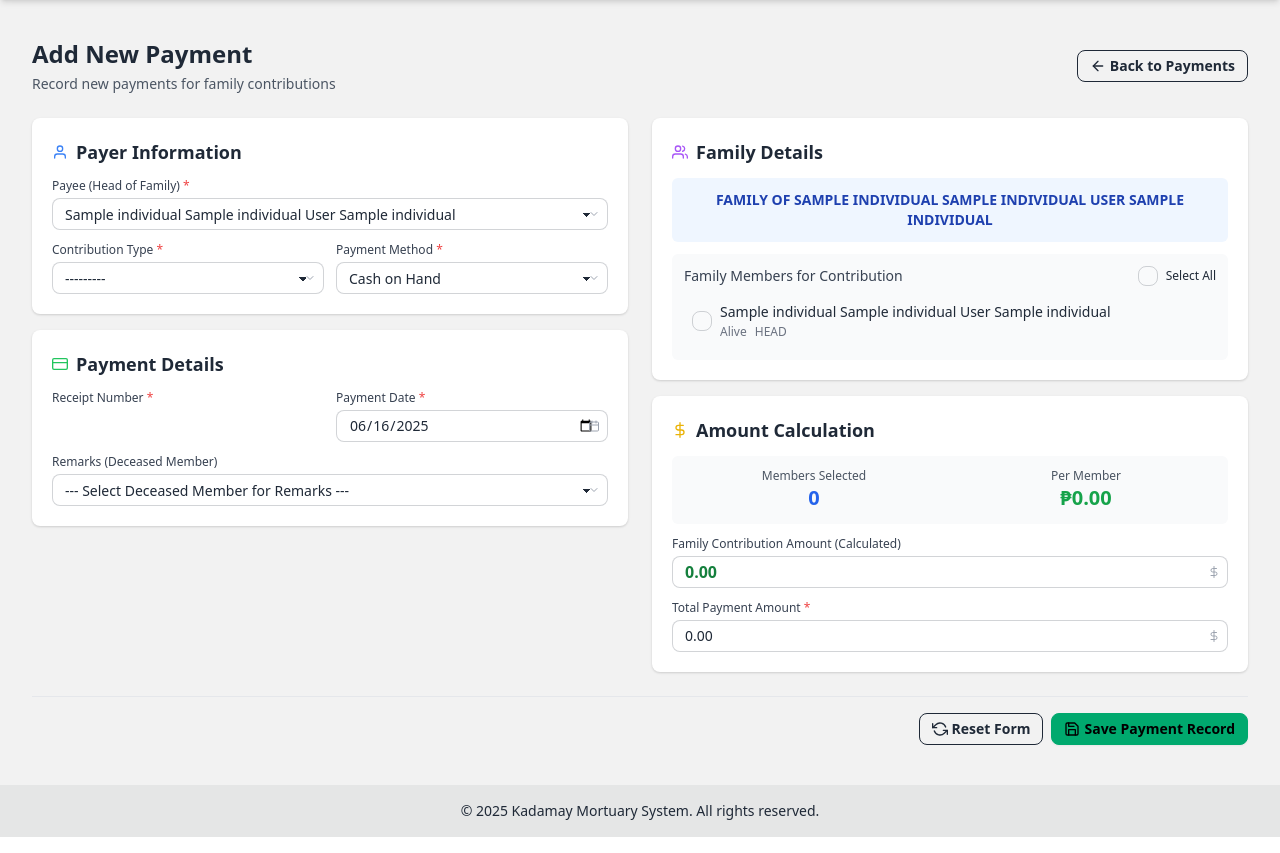
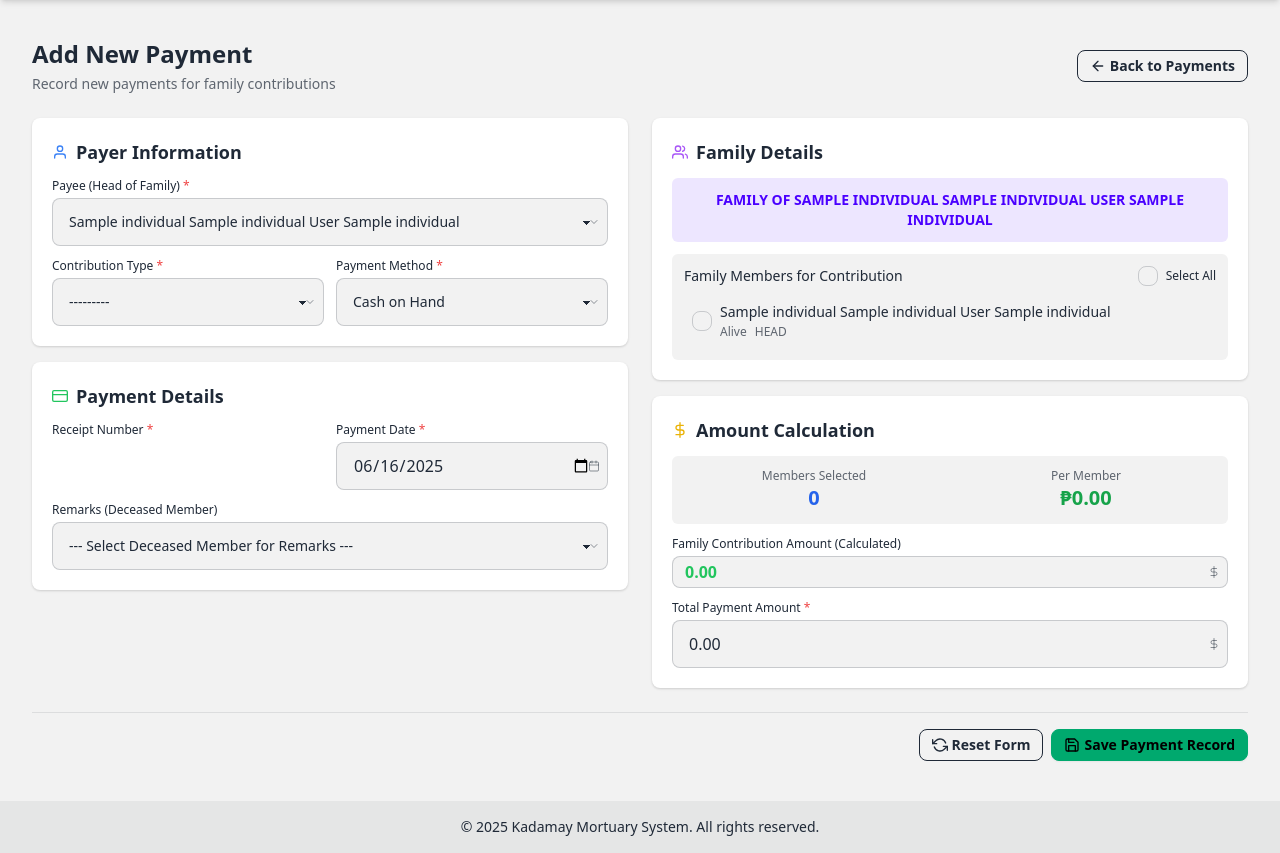
Before and after one commit to nylreg27/kadamay_project, a Django app: page /payment/individual/1/create/ in a window 1280 px wide. Shown: the part 66-919 px from the top of the page. Run offline with Django 4.2, Linux system fonts and the light colour scheme; a user stored in the database is signed in; tables that the repository leaves empty hold one stand-in row (values such as "Sample post"); grey boxes marked "Sample" are stand-in pictures; some libraries are stand-ins or nearby versions.

Commit message:
payment creation of new module v1

```diff
--- a/apps/payment/urls.py
+++ b/apps/payment/urls.py
@@ -1,6 +1,6 @@
 # apps/payment/urls.py
 
-from django.urls import path
+from django.urls import path, include
 from . import views
 
 app_name = 'payment'
@@ -35,4 +35,7 @@ urlpatterns = [
     path('<int:pk>/detail/', views.payment_detail_view, name='payment_detail'),
     path('<int:pk>/update/', views.payment_update_view, name='payment_update'),
     path('<int:pk>/delete/', views.payment_delete_view, name='payment_delete'),
+
+    # Make sure this line appears ONLY ONCE
+    path("__reload__/", include("django_browser_reload.urls")),
 ]
--- a/templates/payment/payment_form.html
+++ b/templates/payment/payment_form.html
@@ -1,5 +1,6 @@
 {% extends 'base.html' %}
 {% load static %}
+{% load widget_tweaks %} {# <--- IMPORTANT: DUGANGI NI NGA LOAD WIDGET_TWEAKS! #}
 
 {% block title %}
     {{ page_title }} - Kadamay Mortuary System
@@ -10,6 +11,7 @@
     /* Card styles for a subtle lift and shadow */
     .card {
         transition: all 0.2s ease-in-out;
+        /* Box shadow often needs adjustment for dark themes if not automatically inverted by framework */
         box-shadow: 0 1px 3px 0 rgba(0, 0, 0, 0.1), 0 1px 2px 0 rgba(0, 0, 0, 0.06);
     }
     .card:hover {
@@ -20,17 +22,19 @@
         transition: background-color 0.15s;
     }
     .family-member-item:hover {
-        background-color: theme('colors.gray.50');
+        /* Adjusted hover background for dark mode */
+        background-color: theme('colors.base-300'); /* Use a slightly darker base color for hover */
     }
     /* Highlight for the primary payer information card */
     .highlight-card {
-        border-left: 4px solid theme('colors.blue.500');
+        border-left: 4px solid theme('colors.blue.500'); /* Keep specific color if desired */
     }
     /* Scrollable container for family members list */
     .scroll-container {
         max-height: 40vh; /* Limits height to 40% of viewport height */
         overflow-y: auto; /* Enables vertical scrolling when content overflows */
-        border: 1px solid theme('colors.gray.200');
+        /* Adjusted border for dark mode */
+        border: 1px solid theme('colors.base-content / 10%'); /* Use a subtle border from theme */
         border-radius: theme('borderRadius.md');
     }
     /* Custom scrollbar styles for better aesthetics */
@@ -38,11 +42,13 @@
         width: 8px;
     }
     .scroll-container::-webkit-scrollbar-thumb {
-        background-color: theme('colors.gray.300');
+        /* Adjusted scrollbar thumb for dark mode */
+        background-color: theme('colors.base-content / 30%');
         border-radius: 4px;
     }
     .scroll-container::-webkit-scrollbar-track {
-        background-color: theme('colors.gray.100');
+        /* Adjusted scrollbar track for dark mode */
+        background-color: theme('colors.base-300');
     }
 </style>
 {% endblock %}
@@ -51,10 +57,10 @@
 <div class="container mx-auto px-4 py-6">
     <div class="flex justify-between items-center mb-6">
         <div>
-            <h1 class="text-2xl font-bold text-gray-800">
+            <h1 class="text-2xl font-bold text-base-content">
                 {{ page_title }}
             </h1>
-            <p class="text-gray-600 text-sm mt-1">Record new payments for family contributions</p>
+            <p class="text-base-content/70 text-sm mt-1">Record new payments for family contributions</p>
         </div>
         <div class="flex space-x-2">
             <a href="{% url 'payment:payment_list' %}" class="btn btn-sm btn-outline btn-neutral flex items-center gap-1">
@@ -95,22 +101,22 @@
             <div class="flex flex-col gap-4">
                 {# Payer Information Card #}
                 <div class="card bg-base-100 rounded-lg p-5 highlight-card">
-                    <h2 class="text-lg font-bold text-gray-800 mb-3 flex items-center gap-2">
+                    <h2 class="text-lg font-bold text-base-content mb-3 flex items-center gap-2">
                         <i data-feather="user" class="w-4 h-4 text-blue-500"></i>
                         Payer Information
                     </h2>
 
                     <div class="space-y-3">
                         <div>
-                            <label for="{{ form.individual.id_for_label }}" class="block text-xs font-medium text-gray-700 mb-1">
+                            <label for="{{ form.individual.id_for_label }}" class="block text-xs font-medium text-base-content mb-1">
                                 Payee (Head of Family)
                                 <span class="text-red-500">*</span>
                             </label>
                             <div class="relative">
-                                {# Render Django form field for individual/payee #}
-                                {{ form.individual }}
+                                {# IMPORTANT CHANGE: Using render_field to apply classes directly #}
+                                {% render_field form.individual class="select select-bordered w-full text-base-content bg-base-200" %}
                                 <div class="absolute inset-y-0 right-0 flex items-center pr-2 pointer-events-none">
-                                    <i data-feather="chevron-down" class="w-3 h-3 text-gray-400"></i>
+                                    <i data-feather="chevron-down" class="w-3 h-3 text-base-content/50"></i>
                                 </div>
                             </div>
                             {# Display field-specific errors #}
@@ -121,15 +127,15 @@
 
                         <div class="grid grid-cols-1 md:grid-cols-2 gap-3">
                             <div>
-                                <label for="{{ form.contribution_type.id_for_label }}" class="block text-xs font-medium text-gray-700 mb-1">
+                                <label for="{{ form.contribution_type.id_for_label }}" class="block text-xs font-medium text-base-content mb-1">
                                     Contribution Type
                                     <span class="text-red-500">*</span>
                                 </label>
                                 <div class="relative">
-                                    {# Render Django form field for contribution type #}
-                                    {{ form.contribution_type }}
+                                    {# IMPORTANT CHANGE: Using render_field #}
+                                    {% render_field form.contribution_type class="select select-bordered w-full text-base-content bg-base-200" %}
                                     <div class="absolute inset-y-0 right-0 flex items-center pr-2 pointer-events-none">
-                                        <i data-feather="chevron-down" class="w-3 h-3 text-gray-400"></i>
+                                        <i data-feather="chevron-down" class="w-3 h-3 text-base-content/50"></i>
                                     </div>
                                 </div>
                                 {% if form.contribution_type.errors %}
@@ -138,15 +144,15 @@
                             </div>
 
                             <div>
-                                <label for="{{ form.payment_method.id_for_label }}" class="block text-xs font-medium text-gray-700 mb-1">
+                                <label for="{{ form.payment_method.id_for_label }}" class="block text-xs font-medium text-base-content mb-1">
                                     Payment Method
                                     <span class="text-red-500">*</span>
                                 </label>
                                 <div class="relative">
-                                    {# Render Django form field for payment method #}
-                                    {{ form.payment_method }}
+                                    {# IMPORTANT CHANGE: Using render_field #}
+                                    {% render_field form.payment_method class="select select-bordered w-full text-base-content bg-base-200" %}
                                     <div class="absolute inset-y-0 right-0 flex items-center pr-2 pointer-events-none">
-                                        <i data-feather="chevron-down" class="w-3 h-3 text-gray-400"></i>
+                                        <i data-feather="chevron-down" class="w-3 h-3 text-base-content/50"></i>
                                     </div>
                                 </div>
                                 {% if form.payment_method.errors %}
@@ -159,34 +165,34 @@
 
                 {# Payment Details Card #}
                 <div class="card bg-base-100 rounded-lg p-5">
-                    <h2 class="text-lg font-bold text-gray-800 mb-3 flex items-center gap-2">
+                    <h2 class="text-lg font-bold text-base-content mb-3 flex items-center gap-2">
                         <i data-feather="credit-card" class="w-4 h-4 text-green-500"></i>
                         Payment Details
                     </h2>
 
                     <div class="grid grid-cols-1 md:grid-cols-2 gap-3">
                         <div>
-                            <label for="{{ form.receipt_no.id_for_label }}" class="block text-xs font-medium text-gray-700 mb-1">
+                            <label for="{{ form.receipt_no.id_for_label }}" class="block text-xs font-medium text-base-content mb-1">
                                 Receipt Number
                                 <span class="text-red-500">*</span>
                             </label>
-                            {# Render Django form field for receipt number #}
-                            {{ form.receipt_no }}
+                            {# IMPORTANT CHANGE: Using render_field #}
+                            {% render_field form.receipt_no class="input input-bordered w-full text-base-content bg-base-200" %}
                             {% if form.receipt_no.errors %}
                                 <p class="text-red-600 text-xs mt-1">{{ form.receipt_no.errors }}</p>
                             {% endif %}
                         </div>
 
                         <div>
-                            <label for="{{ form.date_paid.id_for_label }}" class="block text-xs font-medium text-gray-700 mb-1">
+                            <label for="{{ form.date_paid.id_for_label }}" class="block text-xs font-medium text-base-content mb-1">
                                 Payment Date
                                 <span class="text-red-500">*</span>
                             </label>
                             <div class="relative">
-                                {# Render Django form field for payment date #}
-                                {{ form.date_paid }}
+                                {# IMPORTANT CHANGE: Using render_field #}
+                                {% render_field form.date_paid type="date" class="input input-bordered w-full text-base-content bg-base-200" %}
                                 <div class="absolute inset-y-0 right-0 flex items-center pr-2 pointer-events-none">
-                                    <i data-feather="calendar" class="w-3 h-3 text-gray-400"></i>
+                                    <i data-feather="calendar" class="w-3 h-3 text-base-content/50"></i>
                                 </div>
                             </div>
                             {% if form.date_paid.errors %}
@@ -196,13 +202,13 @@
                     </div>
 
                     <div class="mt-3">
-                        <label for="{{ form.deceased_member.id_for_label }}" class="block text-xs font-medium text-gray-700 mb-1">
+                        <label for="{{ form.deceased_member.id_for_label }}" class="block text-xs font-medium text-base-content mb-1">
                             Remarks (Deceased Member) </label>
                         <div class="relative">
-                            {# Render Django form field for deceased member remarks #}
-                            {{ form.deceased_member }}
+                            {# IMPORTANT CHANGE: Using render_field #}
+                            {% render_field form.deceased_member class="select select-bordered w-full text-base-content bg-base-200" %}
                             <div class="absolute inset-y-0 right-0 flex items-center pr-2 pointer-events-none">
-                                <i data-feather="chevron-down" class="w-3 h-3 text-gray-400"></i>
+                                <i data-feather="chevron-down" class="w-3 h-3 text-base-content/50"></i>
                             </div>
                         </div>
                         {% if form.deceased_member.errors %}
@@ -215,31 +221,31 @@
             <div class="flex flex-col gap-4">
                 {# Family Details Card #}
                 <div class="card bg-base-100 rounded-lg p-5">
-                    <h2 class="text-lg font-bold text-gray-800 mb-3 flex items-center gap-2">
+                    <h2 class="text-lg font-bold text-base-content mb-3 flex items-center gap-2">
                         <i data-feather="users" class="w-4 h-4 text-purple-500"></i>
                         Family Details
                     </h2>
 
-                    <div class="bg-blue-50 rounded-md p-3 mb-3">
-                        <h3 class="font-semibold text-blue-800 text-center text-sm" id="familyNameLabel">
+                    <div class="bg-primary/10 rounded-md p-3 mb-3">
+                        <h3 class="font-semibold text-primary text-center text-sm" id="familyNameLabel">
                             Please select a Payee
                         </h3>
                     </div>
 
                     <div class="space-y-3">
-                        <div class="bg-gray-50 p-3 rounded-md">
+                        <div class="bg-base-200 p-3 rounded-md">
                             <div class="flex justify-between items-center mb-2">
-                                <h4 class="font-medium text-gray-700 text-sm">Family Members for Contribution</h4>
+                                <h4 class="font-medium text-base-content text-sm">Family Members for Contribution</h4>
                                 <div class="flex items-center">
                                     <input type="checkbox" id="selectAllFamilyMembers" class="checkbox checkbox-sm">
-                                    <label for="selectAllFamilyMembers" class="ml-2 text-xs">Select All</label>
+                                    <label for="selectAllFamilyMembers" class="ml-2 text-xs text-base-content">Select All</label>
                                 </div>
                             </div>
 
                             <div class="scroll-container">
                                 <div id="familyMembersList" class="space-y-1">
                                     {# Placeholder content for when no payee is selected #}
-                                    <div class="text-center py-6 text-gray-400">
+                                    <div class="text-center py-6 text-base-content/50">
                                         <i data-feather="users" class="w-10 h-10 mx-auto"></i>
                                         <p class="mt-1 text-sm">Select a payee to view family members</p>
                                     </div>
@@ -251,19 +257,19 @@
 
                 {# Amount Calculation Card #}
                 <div class="card bg-base-100 rounded-lg p-5">
-                    <h2 class="text-lg font-bold text-gray-800 mb-3 flex items-center gap-2">
+                    <h2 class="text-lg font-bold text-base-content mb-3 flex items-center gap-2">
                         <i data-feather="dollar-sign" class="w-4 h-4 text-yellow-500"></i>
                         Amount Calculation
                     </h2>
 
-                    <div class="bg-gray-50 p-3 rounded-md">
+                    <div class="bg-base-200 p-3 rounded-md">
                         <div class="grid grid-cols-2 gap-3">
                             <div class="text-center">
-                                <p class="text-xs text-gray-600">Members Selected</p>
+                                <p class="text-xs text-base-content/70">Members Selected</p>
                                 <p id="selectedMembersCount" class="text-xl font-bold text-blue-600">0</p>
                             </div>
                             <div class="text-center">
-                                <p class="text-xs text-gray-600">Per Member</p>
+                                <p class="text-xs text-base-content/70">Per Member</p>
                                 <p id="perMemberAmount" class="text-xl font-bold text-green-600">₱0.00</p>
                             </div>
                         </div>
@@ -271,29 +277,31 @@
 
                     <div class="space-y-3 mt-3">
                         <div>
-                            <label class="block text-xs font-medium text-gray-700 mb-1">
+                            <label class="block text-xs font-medium text-base-content mb-1">
                                 Family Contribution Amount (Calculated)
                             </label>
                             <div class="relative">
                                 <input type="text" id="family_amount_display"
-                                        class="input input-bordered input-sm w-full text-base font-bold text-green-700"
-                                        value="0.00" readonly>
+                                            class="input input-bordered input-sm w-full text-base font-bold text-green-500 bg-base-200"
+                                            value="0.00" readonly>
                                 <div class="absolute inset-y-0 right-0 flex items-center pr-2 pointer-events-none">
-                                    <i data-feather="dollar-sign" class="w-3 h-3 text-gray-400"></i>
+                                    <i data-feather="dollar-sign" class="w-3 h-3 text-base-content/50"></i>
                                 </div>
                             </div>
                         </div>
 
                         <div>
-                            <label for="{{ form.amount.id_for_label }}" class="block text-xs font-medium text-gray-700 mb-1">
+                            <label for="{{ form.amount.id_for_label }}" class="block text-xs font-medium text-base-content mb-1">
                                 Total Payment Amount
                                 <span class="text-red-500">*</span>
                             </label>
                             <div class="relative">
-                                {# Render Django form field for total amount #}
-                                {{ form.amount }}
+                                {# IMPORTANT CHANGE: Using render_field #}
+                                <input type="number" step="0.01" name="{{ form.amount.name }}" id="{{ form.amount.id_for_label }}"
+                                    class="input input-bordered w-full text-base-content bg-base-200 {% if form.amount.errors %}input-error{% endif %}"
+                                    value="{{ form.amount.value|default_if_none:'0.00' }}">
                                 <div class="absolute inset-y-0 right-0 flex items-center pr-2 pointer-events-none">
-                                    <i data-feather="dollar-sign" class="w-3 h-3 text-gray-400"></i>
+                                    <i data-feather="dollar-sign" class="w-3 h-3 text-base-content/50"></i>
                                 </div>
                             </div>
                             {% if form.amount.errors %}
@@ -305,7 +313,7 @@
             </div>
         </div>
 
-        <div class="flex justify-end gap-2 mt-6 pt-4 border-t border-gray-200">
+        <div class="flex justify-end gap-2 mt-6 pt-4 border-t border-base-content/10">
             <button type="reset" class="btn btn-sm btn-outline btn-neutral flex items-center gap-1">
                 <i data-feather="refresh-ccw" class="w-4 h-4"></i>
                 Reset Form
@@ -347,7 +355,7 @@
          */
         function updateSelectedMembersIdsInput() {
             const selectedIds = Array.from(document.querySelectorAll('.member-checkbox:checked'))
-                                    .map(checkbox => checkbox.value);
+                                     .map(checkbox => checkbox.value);
             selectedMembersIdsInput.value = JSON.stringify(selectedIds);
         }
 
@@ -361,7 +369,7 @@
             familyMembersList.innerHTML = `
                 <div class="text-center py-6">
                     <div class="animate-spin rounded-full h-8 w-8 border-b-2 border-blue-500 mx-auto"></div>
-                    <p class="mt-2 text-gray-500 text-sm">Loading family data...</p>
+                    <p class="mt-2 text-base-content/70">Loading family data...</p>
                 </div>`;
 
             familyNameLabel.textContent = 'Family details loading...';
@@ -370,7 +378,7 @@
             if (!individualId) {
                 // Display placeholder if no individual is selected
                 familyMembersList.innerHTML = `
-                    <div class="text-center py-6 text-gray-400">
+                    <div class="text-center py-6 text-base-content/50">
                         <i data-feather="users" class="w-10 h-10 mx-auto"></i>
                         <p class="mt-1 text-sm">Select a payee to view family members</p>
                     </div>`;
@@ -396,14 +404,14 @@
                 if (data.family_members && data.family_members.length > 0) {
                     data.family_members.forEach(member => {
                         const memberDiv = document.createElement('div');
-                        memberDiv.className = 'family-member-item flex items-center p-2 border-b border-gray-100 last:border-b-0';
+                        memberDiv.className = 'family-member-item flex items-center p-2 border-b border-base-content/10 last:border-b-0';
                         memberDiv.innerHTML = `
                             <div class="flex items-center w-full">
                                 <input type="checkbox" name="family_members_for_contribution" value="${member.id}"
                                     id="member_${member.id}" class="checkbox checkbox-sm member-checkbox mr-2">
                                 <label for="member_${member.id}" class="flex-1 min-w-0 cursor-pointer">
-                                    <div class="font-medium text-sm truncate">${member.full_name}</div>
-                                    <div class="flex text-xs text-gray-500 mt-0.5">
+                                    <div class="font-medium text-sm text-base-content truncate">${member.full_name}</div>
+                                    <div class="flex text-xs text-base-content/70 mt-0.5">
                                         <span class="mr-2">${member.status || 'N/A'}</span>
                                         <span>${member.relationship || 'N/A'}</span>
                                     </div>
@@ -426,7 +434,7 @@
                 } else {
                     // Display message if no family members found
                     familyMembersList.innerHTML = `
-                        <div class="text-center py-6 text-gray-400">
+                        <div class="text-center py-6 text-base-content/50">
                             <i data-feather="user-x" class="w-10 h-10 mx-auto"></i>
                             <p class="mt-1 text-sm">No family members found for this payee</p>
                         </div>`;
@@ -584,7 +592,7 @@
                 // If no payee selected, ensure placeholder is displayed
                 familyNameLabel.textContent = 'Please select a Payee';
                 familyMembersList.innerHTML = `
-                    <div class="text-center py-6 text-gray-400">
+                    <div class="text-center py-6 text-base-content/50">
                         <i data-feather="users" class="w-10 h-10 mx-auto"></i>
                         <p class="mt-1 text-sm">Select a payee to view family members</p>
                     </div>`;
```
Also changed, not shown: apps/family/views.py (+38 -7 lines), apps/payment/models.py (+8 -9 lines), apps/report/views.py (+22 -14 lines), apps/account/migrations/0001_initial.py, apps/chat/migrations/0001_initial.py, apps/church/migrations/0001_initial.py, apps/family/migrations/0001_initial.py, apps/family/migrations/0002_initial.py, apps/individual/migrations/0001_initial.py, apps/individual/migrations/0002_alter_individual_membership_status_and_more.py (deleted), apps/issues/migrations/0001_initial.py, apps/payment/migrations/0001_initial.py (added), apps/payment/migrations/0002_paymentindividualallocation_is_payer.py (added), apps/report/migrations/0001_initial.py.
